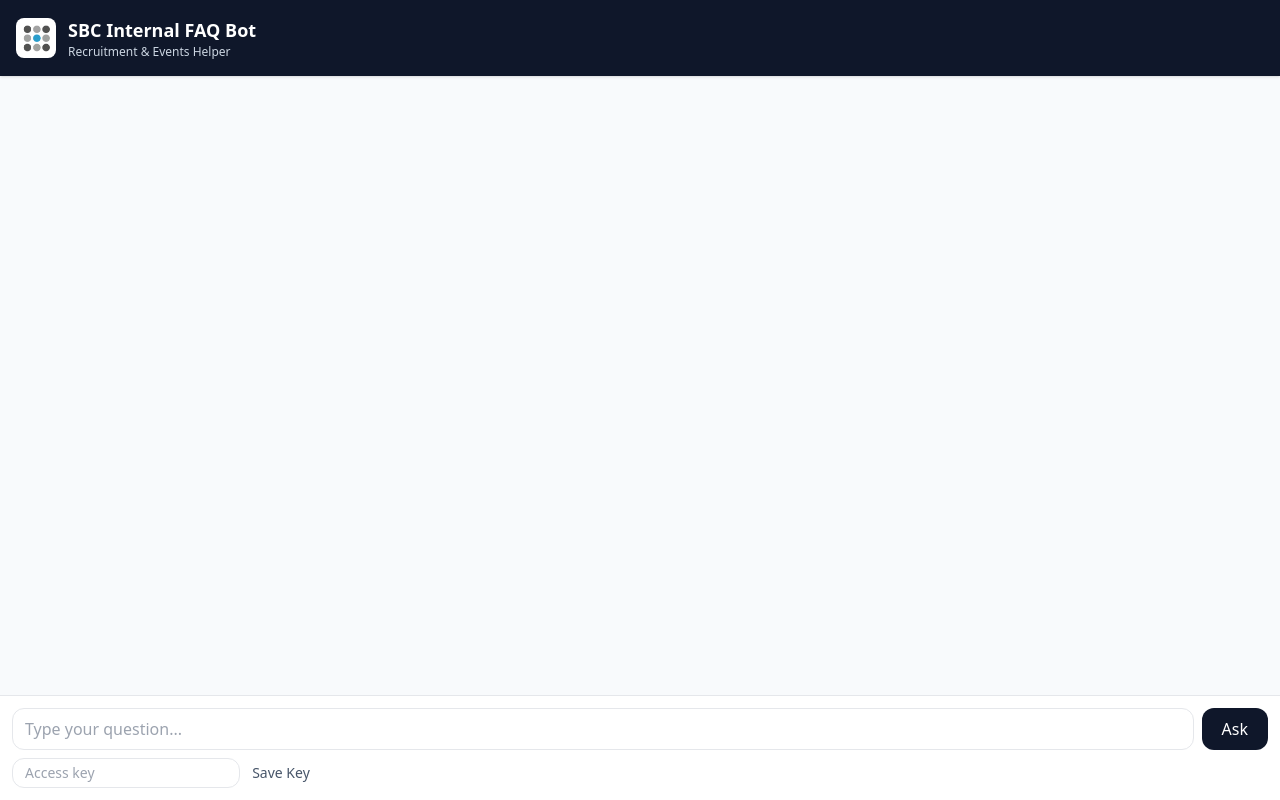
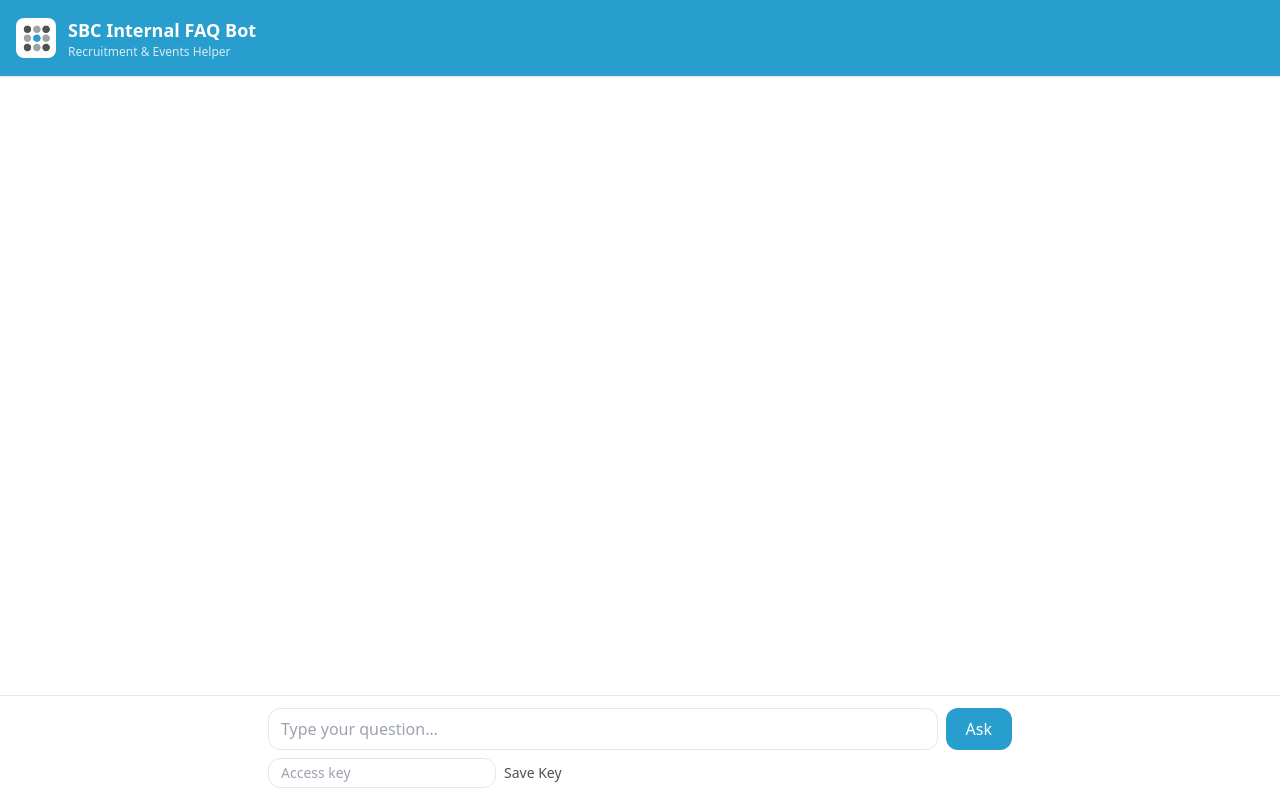
Before and after one commit to LChelkowski/sbc-internal-bot, a website: page public/index.html in a window 1280 px wide. Drawn offline with nearby package versions, Linux system fonts and the light colour scheme.

Commit message:
Update staging page with SBC brand colors (#279ECD, #51514F, #A0A3A0)

```diff
--- a/public/index.html
+++ b/public/index.html
@@ -3,37 +3,55 @@
 <head>
   <meta charset="utf-8"/>
   <meta name="viewport" content="width=device-width,initial-scale=1"/>
-  <title>SBC Internal Bot</title>
+  <title>SBC Internal FAQ Bot</title>
   <script src="https://cdn.tailwindcss.com"></script>
+  <style>
+    :root {
+      --sbc-primary: #279ECD; /* Blue */
+      --sbc-dark:    #51514F; /* Dark Gray */
+      --sbc-gray:    #A0A3A0; /* Mid Gray */
+    }
+    @keyframes fadeIn { from { opacity: 0; transform: translateY(4px) } to { opacity:1; transform:none } }
+    .animate-fadeIn { animation: fadeIn .18s ease-out }
+  </style>
 </head>
-<body class="bg-slate-50 text-slate-900 antialiased h-screen flex flex-col">
+<body class="bg-[var(--sbc-gray)]/10 text-[var(--sbc-dark)] antialiased h-screen flex flex-col">
 
   <!-- Header -->
-<header class="bg-slate-900 text-white p-4 flex items-center gap-3 shadow">
-  <!-- Replace the SBC text box with a logo image -->
-  <img src="logo.png" alt="SBC Logo" class="h-10 w-10 rounded-lg bg-white object-contain p-1" />
+  <header class="p-4 shadow flex items-center gap-3 bg-[var(--sbc-primary)] text-white">
+    <img src="logo.png" alt="SBC Logo"
+         class="h-10 w-10 rounded-lg bg-white object-contain p-1 hidden sm:block"
+         onerror="this.style.display='none';document.getElementById('logo-fallback').style.display='grid';" />
+    <div id="logo-fallback"
+         class="hidden h-10 w-10 rounded-lg bg-white text-[var(--sbc-primary)] font-bold grid place-items-center">SBC</div>
     <div>
       <h1 class="text-lg font-semibold">SBC Internal FAQ Bot</h1>
-    <p class="text-xs text-slate-300">Recruitment & Events Helper</p>
+      <p class="text-xs opacity-80">Recruitment & Events Helper</p>
     </div>
   </header>
-
 
   <!-- Chat area -->
   <main id="chat" class="flex-1 overflow-y-auto p-4 space-y-3"></main>
 
   <!-- Input area -->
-  <footer class="border-t bg-white p-3">
+  <footer class="border-t border-[color:var(--sbc-gray)]/40 bg-white">
+    <div class="max-w-3xl mx-auto p-3 flex flex-col gap-2">
       <div class="flex gap-2">
-      <textarea id="q" rows="1" placeholder="Type your question..."
-        class="flex-1 resize-none rounded-xl border px-3 py-2 focus:ring focus:ring-slate-300"></textarea>
+        <textarea id="q" rows="1" placeholder="Type your question…"
+          class="flex-1 resize-none rounded-xl border px-3 py-2 focus:outline-none
+                 focus:ring-2 focus:ring-[var(--sbc-primary)]/50"></textarea>
         <button id="ask"
-        class="rounded-xl bg-slate-900 text-white px-5 py-2 hover:bg-slate-800 transition">Ask</button>
+          class="rounded-xl px-5 py-2 text-white bg-[var(--sbc-primary)]
+                 hover:brightness-95 active:brightness-90 transition">
+          Ask
+        </button>
       </div>
-    <div class="mt-2">
+      <div class="flex items-center gap-2">
         <input id="key" type="password" placeholder="Access key"
-        class="rounded-xl border px-3 py-1 text-sm"/>
-      <button id="saveKey" class="ml-2 text-sm text-slate-600 hover:underline">Save Key</button>
+          class="rounded-xl border px-3 py-1 text-sm focus:outline-none
+                 focus:ring-2 focus:ring-[var(--sbc-primary)]/40" />
+        <button id="saveKey" class="text-sm text-[color:var(--sbc-dark)] hover:underline">Save Key</button>
+      </div>
     </div>
   </footer>
 
@@ -52,8 +70,8 @@
       wrap.className = 'flex ' + (role === 'user' ? 'justify-end' : 'justify-start');
       const b = document.createElement('div');
       b.className = (role === 'user')
-        ? 'bg-slate-900 text-white px-4 py-2 rounded-2xl max-w-[70%] animate-fadeIn'
-        : 'bg-slate-200 text-slate-900 px-4 py-2 rounded-2xl max-w-[70%] animate-fadeIn';
+        ? 'px-4 py-2 rounded-2xl max-w-[75%] animate-fadeIn text-white bg-[var(--sbc-primary)]'
+        : 'px-4 py-2 rounded-2xl max-w-[75%] animate-fadeIn text-[var(--sbc-dark)] bg-[var(--sbc-gray)]/20';
       b.textContent = text;
       wrap.appendChild(b);
       chat.appendChild(wrap);
@@ -86,10 +104,5 @@
       if (e.key === 'Enter' && !e.shiftKey) { e.preventDefault(); send(); }
     });
   </script>
-
-  <style>
-    @keyframes fadeIn { from { opacity: 0; transform: translateY(4px); } to { opacity: 1; transform: none; } }
-    .animate-fadeIn { animation: fadeIn 0.2s ease-out; }
-  </style>
 </body>
 </html>
--- a/server.js
+++ b/server.js
@@ -18,7 +18,6 @@ app.use(express.json());
 app.use(express.static(path.join(__dirname, "public")));
 
 const client = new OpenAI({ apiKey: process.env.OPENAI_API_KEY });
-
 
 // --- Load KB at startup & hot-reload when file changes ---
 const KB_PATH = path.resolve("club_faq.md");
```
Lines whose indentation alone changed are shown as unchanged.
